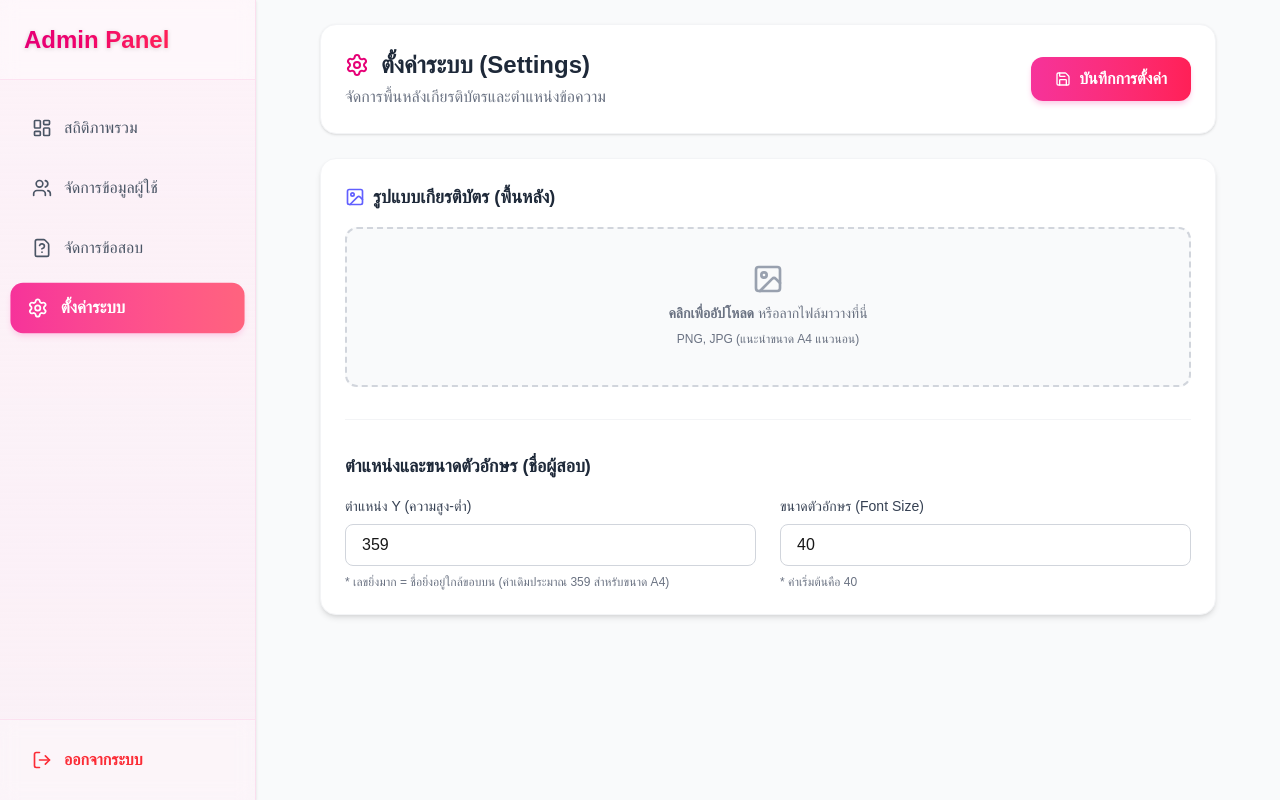
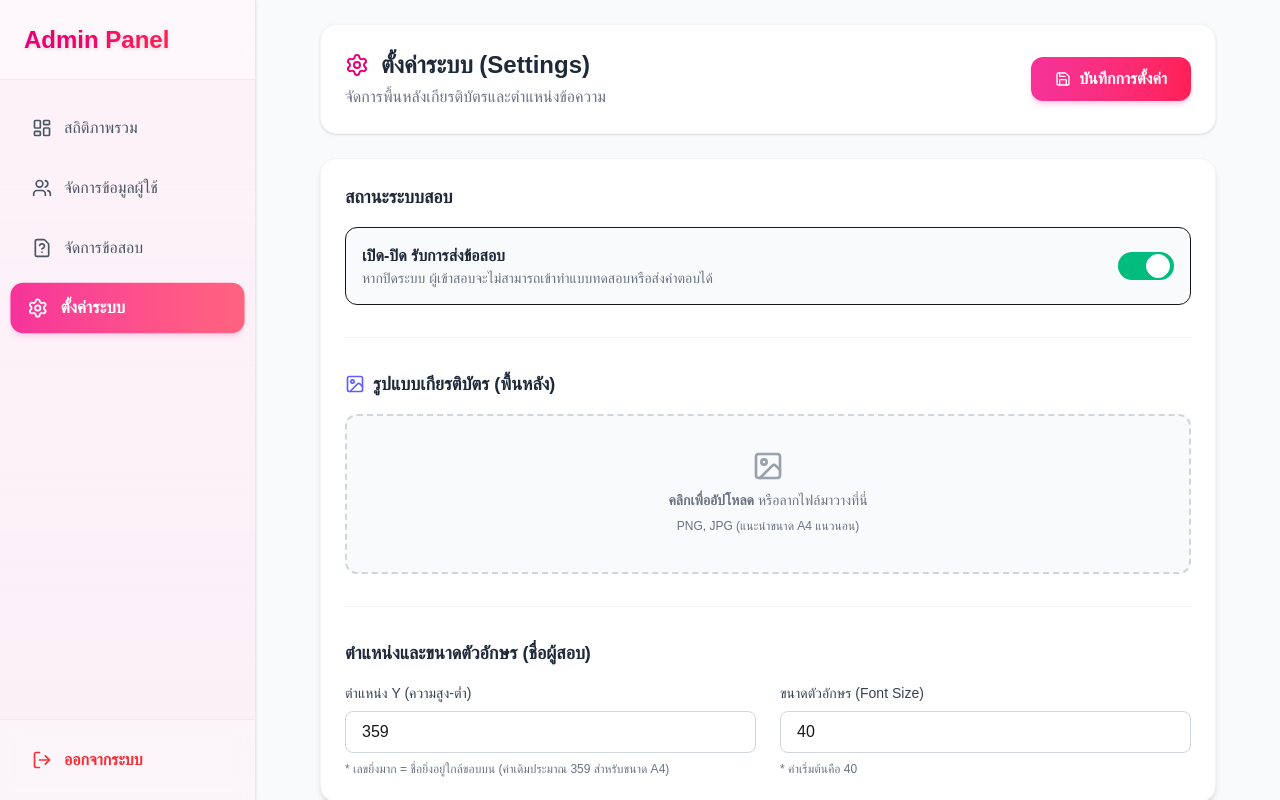
Before and after one commit to demonkan71/online-testing-app, a Next.js app: page /dashboard/settings in a window 1280 px wide. Built offline with nearby package versions, Linux system fonts and the light colour scheme; no server answers; the database is empty; sample sign-in values are in the browser's storage.

Commit message:
feat: add toggle to close exam submissions in settings

```diff
--- a/src/app/api/exam/[type]/route.ts
+++ b/src/app/api/exam/[type]/route.ts
@@ -7,6 +7,12 @@ export async function GET(req: Request, { params }: { params: Promise<{ type: st
     const examType = type.toUpperCase();
     if (examType !== 'PRETEST' && examType !== 'POSTTEST') {
       return NextResponse.json({ error: 'Invalid exam type' }, { status: 400 });
+    }
+
+    // Check if exam system is open
+    const systemStatus = await prisma.systemSetting.findUnique({ where: { key: 'SYSTEM_EXAM_OPEN' } });
+    if (systemStatus && systemStatus.value === 'false') {
+      return NextResponse.json({ error: 'ระบบปิดรับการทดสอบแล้วในขณะนี้' }, { status: 403 });
     }
 
     const exam = await prisma.exam.findFirst({
@@ -45,6 +51,12 @@ export async function POST(req: Request, { params }: { params: Promise<{ type: s
 
     if (!userId || !answers) {
       return NextResponse.json({ error: 'Missing userId or answers' }, { status: 400 });
+    }
+
+    // Check if exam system is open
+    const systemStatus = await prisma.systemSetting.findUnique({ where: { key: 'SYSTEM_EXAM_OPEN' } });
+    if (systemStatus && systemStatus.value === 'false') {
+      return NextResponse.json({ error: 'ระบบปิดรับการทดสอบแล้ว ไม่สามารถส่งคำตอบได้' }, { status: 403 });
     }
 
     const exam = await prisma.exam.findFirst({
--- a/src/app/dashboard/settings/page.tsx
+++ b/src/app/dashboard/settings/page.tsx
@@ -9,6 +9,7 @@ export default function SettingsPage() {
   const [bgImageBase64, setBgImageBase64] = useState('');
   const [yPos, setYPos] = useState('359'); // Default Y position (height - 236)
   const [fontSize, setFontSize] = useState('40'); // Default Font Size
+  const [isExamOpen, setIsExamOpen] = useState(true); // Default open
 
   useEffect(() => {
     fetchSettings();
@@ -23,6 +24,7 @@ export default function SettingsPage() {
       if (data.CERTIFICATE_BG) setBgImageBase64(data.CERTIFICATE_BG);
       if (data.CERTIFICATE_Y_POS) setYPos(data.CERTIFICATE_Y_POS);
       if (data.CERTIFICATE_FONT_SIZE) setFontSize(data.CERTIFICATE_FONT_SIZE);
+      if (data.SYSTEM_EXAM_OPEN === 'false') setIsExamOpen(false);
     } catch (e) {
       console.error(e);
     } finally {
@@ -54,6 +56,7 @@ export default function SettingsPage() {
         CERTIFICATE_BG: bgImageBase64,
         CERTIFICATE_Y_POS: yPos,
         CERTIFICATE_FONT_SIZE: fontSize,
+        SYSTEM_EXAM_OPEN: isExamOpen.toString(),
       };
 
       const res = await fetch('/api/settings', {
@@ -98,6 +101,29 @@ export default function SettingsPage() {
       </div>
 
       <div className="bg-white rounded-2xl shadow-md border border-gray-100 p-6 space-y-8">
+
+        {/* System Status Toggle */}
+        <div>
+          <h3 className="text-lg font-bold text-gray-800 mb-4">สถานะระบบสอบ</h3>
+          <div className="flex items-center justify-between p-4 border rounded-xl bg-gray-50">
+            <div>
+              <p className="font-semibold text-gray-800">เปิด-ปิด รับการส่งข้อสอบ</p>
+              <p className="text-sm text-gray-500">หากปิดระบบ ผู้เข้าสอบจะไม่สามารถเข้าทำแบบทดสอบหรือส่งคำตอบได้</p>
+            </div>
+            <label className="relative inline-flex items-center cursor-pointer">
+              <input
+                type="checkbox"
+                className="sr-only peer"
+                checked={isExamOpen}
+                onChange={() => setIsExamOpen(!isExamOpen)}
+              />
+              <div className="w-14 h-7 bg-gray-300 peer-focus:outline-none peer-focus:ring-4 peer-focus:ring-emerald-300 rounded-full peer peer-checked:after:translate-x-full peer-checked:after:border-white after:content-[''] after:absolute after:top-0.5 after:left-[4px] after:bg-white after:border-gray-300 after:border after:rounded-full after:h-6 after:w-6 after:transition-all peer-checked:bg-emerald-500"></div>
+            </label>
+          </div>
+        </div>
+
+        <hr className="border-gray-100" />
+
         {/* Certificate BG */}
         <div>
           <h3 className="text-lg font-bold text-gray-800 flex items-center mb-4">
```
